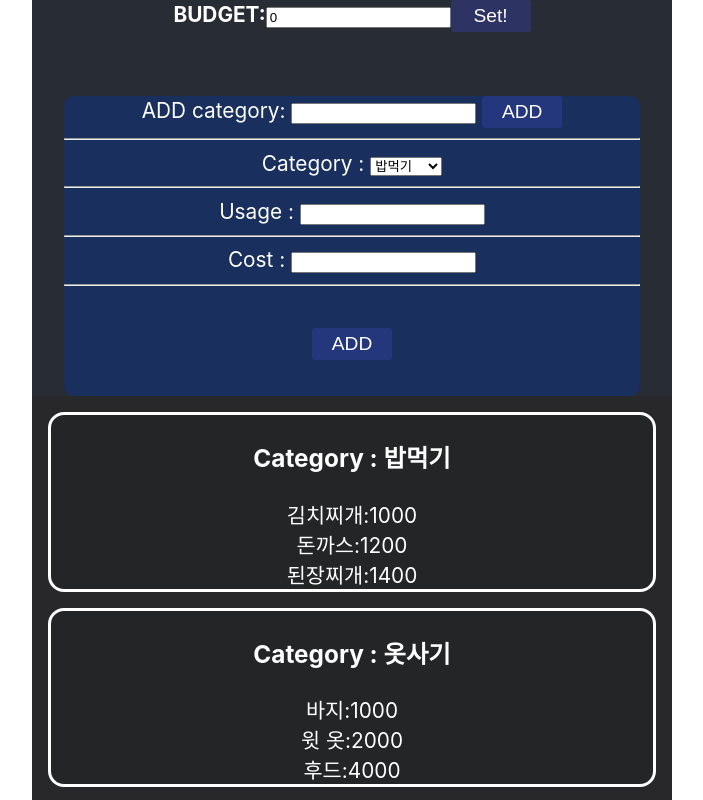
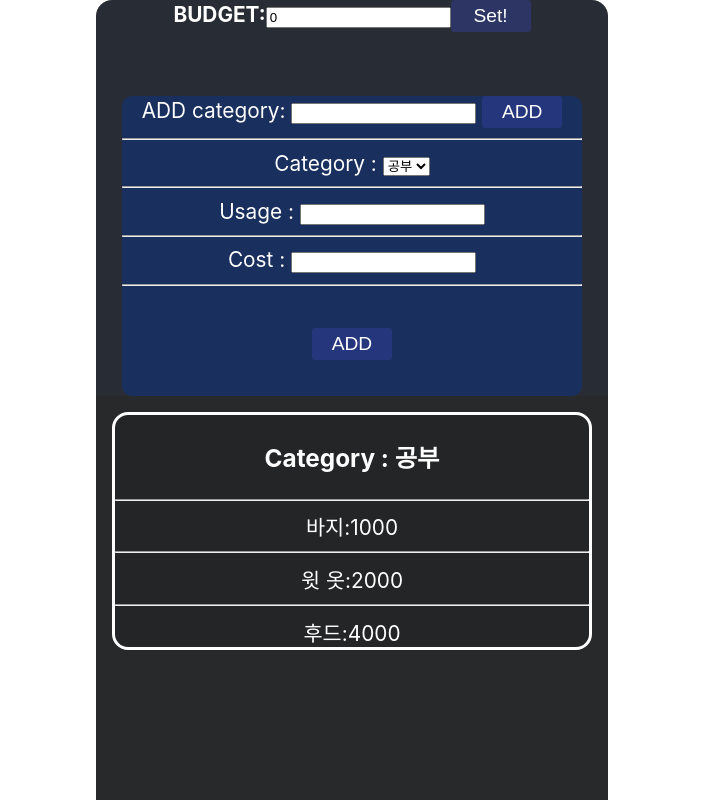
Before and after one commit to Juyeong-Byeon/budget_manager, a React (Create React App) app: page / in a window 1280 px wide. Shown: the top 800 px of the page, without its empty margins (288-991 px from the left). Built offline with nearby package versions, Linux system fonts and the light colour scheme.

Commit message:
카테고리 추가 기능 구현

```diff
--- a/src/App.css
+++ b/src/App.css
@@ -9,8 +9,9 @@ html{
   margin-left: auto;
   margin-right: auto;
   text-align: center;
+  border-radius: 1rem;
   background-color: #282c34;
-  width:50%;
+  width:40%;
   height:100%;
   color:white;
   font-size: 1.3rem;
--- a/src/App.js
+++ b/src/App.js
@@ -8,26 +8,7 @@ import BudgetTotal from './components/BudgetTotal';
 function App() {
  const [TotalBudget,setTotalBudget]=useState(0);
  const [budgetUseageInfos,setbudgetUseageInfo]=useState([
-   {
-    category:"밥먹기",
-    items:[{useage:'김치찌개',cost:1000},{useage:'돈까스',cost:1200},{useage:'된장찌개',cost:1400},],
-    used:0
-   },
-   {
-    category:"옷사기",
-    items:[{useage:'바지',cost:1000},{useage:'윗 옷',cost:2000},{useage:'후드',cost:4000}],
-    used:0
-   },
-   {
-    category:"교통비",
-    items:[{useage:'바지',cost:1000},{useage:'윗 옷',cost:2000},{useage:'후드',cost:4000}],
-    used:0
-   },
-   {
-    category:"문화생활",
-    items:[{useage:'바지',cost:1000},{useage:'윗 옷',cost:2000},{useage:'후드',cost:4000}],
-    used:0
-   },
+
    {
     category:"공부",
     items:[{useage:'바지',cost:1000},{useage:'윗 옷',cost:2000},{useage:'후드',cost:4000}],
@@ -35,7 +16,21 @@ function App() {
    }
   ]);
 
- const CategoryAdd=useCallback((newCategory)=>{},[budgetUseageInfos])
+ const CategoryAdd=useCallback((newCategory)=>{
+  if(!newCategory){
+    console.log('null!');
+    return;
+  }
+  setbudgetUseageInfo(budgetUseageInfos.concat(
+    {
+      category:newCategory,
+      items:[],
+      used:0
+     }
+  ));
+
+
+ },[budgetUseageInfos])
 
  const SubmitBudget=useCallback((budget)=>{
    setTotalBudget(budget);
@@ -43,10 +38,11 @@ function App() {
 
 
 
+
   return (
     <div className="App">
       <BudgetSetter SubmitBudget={SubmitBudget} /*총예산 관리 컴포넌트*/></BudgetSetter >
-       <BudgetController Categorys={budgetUseageInfos} /*카테고리별 예산관리, 사용내역 추가 컴포넌트*/></BudgetController >
+       <BudgetController CategoryAdd={CategoryAdd} Categorys={budgetUseageInfos} /*카테고리별 예산관리, 사용내역 추가 컴포넌트*/></BudgetController >
       <BudgetCategoryList BudgetCategorys={budgetUseageInfos} /* 카테고리 리스트(카테고리(사용내역))*/></BudgetCategoryList >
       <BudgetTotal TotalBudget={TotalBudget} /*현제 남은 예산*/></BudgetTotal>
     </div>
--- a/src/components/BudgetCategory.js
+++ b/src/components/BudgetCategory.js
@@ -4,6 +4,7 @@ import BudgetItem from './BudgetItem';
 export default function BudgetCategory({Category}) {
 
     const {category,items}=Category;
+
     console.log(category);
     return (
         <div style={{borderWeight:'3rem', borderColor:'white', borderStyle:'solid', borderRadius:'1rem', backgroundColor:'rgba(5,5,5,0.1)',margin:'1rem'}}>
--- a/src/components/BudgetController.js
+++ b/src/components/BudgetController.js
@@ -2,6 +2,7 @@ import React,{useState} from 'react'
 
 export default function BudgetController({Categorys,CategoryAdd}) {
     const [newCategoryInput,setNewCategoryInput]=useState('');
+    const [currentCategory,setCurrentCategory]=useState('');
 
     const newCategoryOnchange=(e)=>{
         setNewCategoryInput(e.target.value);
@@ -9,13 +10,13 @@ export default function BudgetController({Categorys,CategoryAdd}) {
 
     return (
         <div style={{backgroundColor:'#192F5E',height:'300px',width:'90%',marginLeft:"auto",marginRight: 'auto',borderRadius:'10px',marginTop:'4rem'}}>
-            <span>ADD category: <input type='text' value={newCategoryInput} onChange={(e)=>{newCategoryOnchange(e)}}></input> <button onClick={()=>{console.log('set');setNewCategoryInput('')}}>ADD</button></span>
+            <span>ADD category: <input type='text' value={newCategoryInput} onChange={(e)=>{newCategoryOnchange(e)}} onKeyPress={(e)=>{if(e.charCode===13){CategoryAdd(newCategoryInput);setNewCategoryInput('')}}}></input> <button onClick={()=>{CategoryAdd(newCategoryInput);setNewCategoryInput('')}}>ADD</button></span>
             <hr/>
             <div>
                 <span>
                         <label htmlFor="selectCategory">Category : </label>
-                        <select id='selectCategory'>
-                           {Categorys&&Categorys.map((category,index)=>{return(<option key={index}>{category.category}</option>)})}
+                        <select id='selectCategory' onChange={(e)=>{setCurrentCategory(e.target.value)}}>
+                           {Categorys&&Categorys.map((category,index)=>{return(<option key={category.category}>{category.category}</option>)})}
                         </select>
                 </span>
                     <hr/>
--- a/src/components/BudgetItem.js
+++ b/src/components/BudgetItem.js
@@ -4,8 +4,10 @@ export default function BudgetItem({item}) {
     const{useage,cost}=item;
     return (
         <div>
+             <hr/>
             <span>{useage}:</span>
             <span>{cost}</span>
+
         </div>
     )
 }
```
